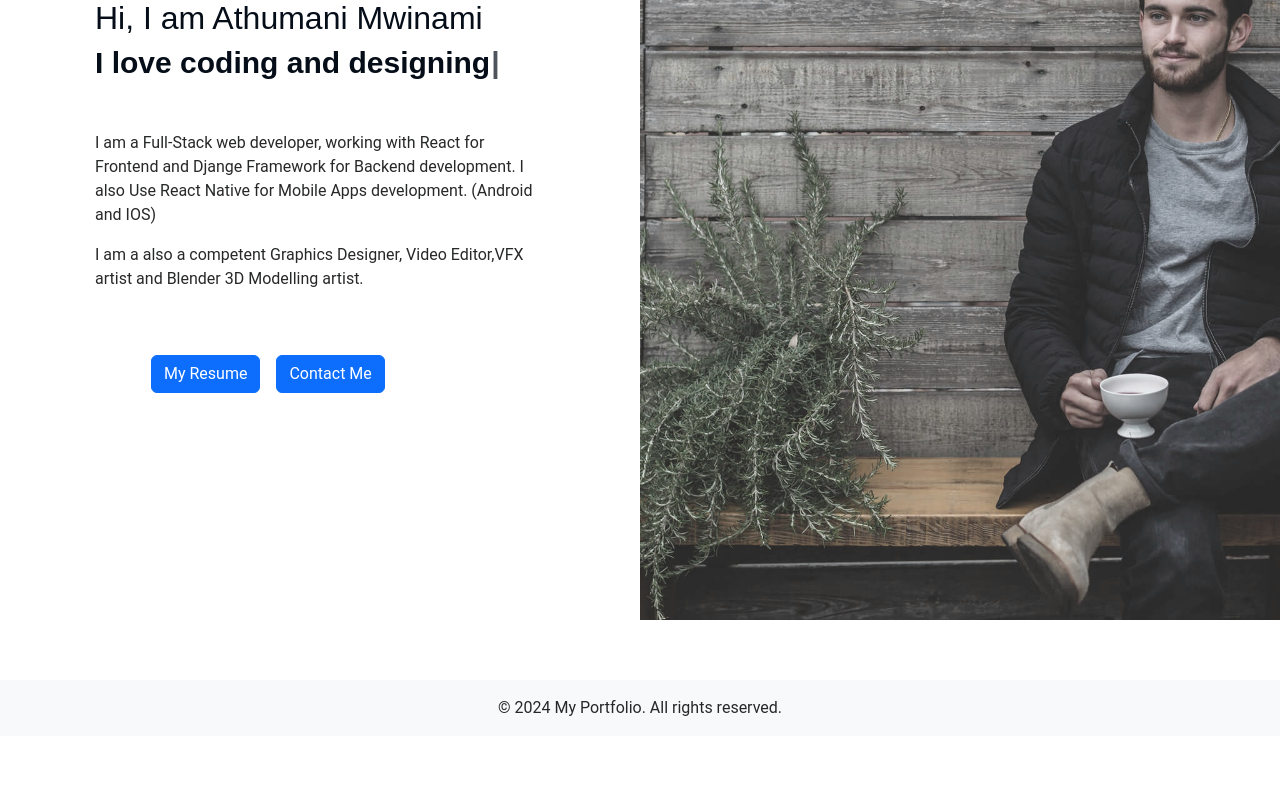
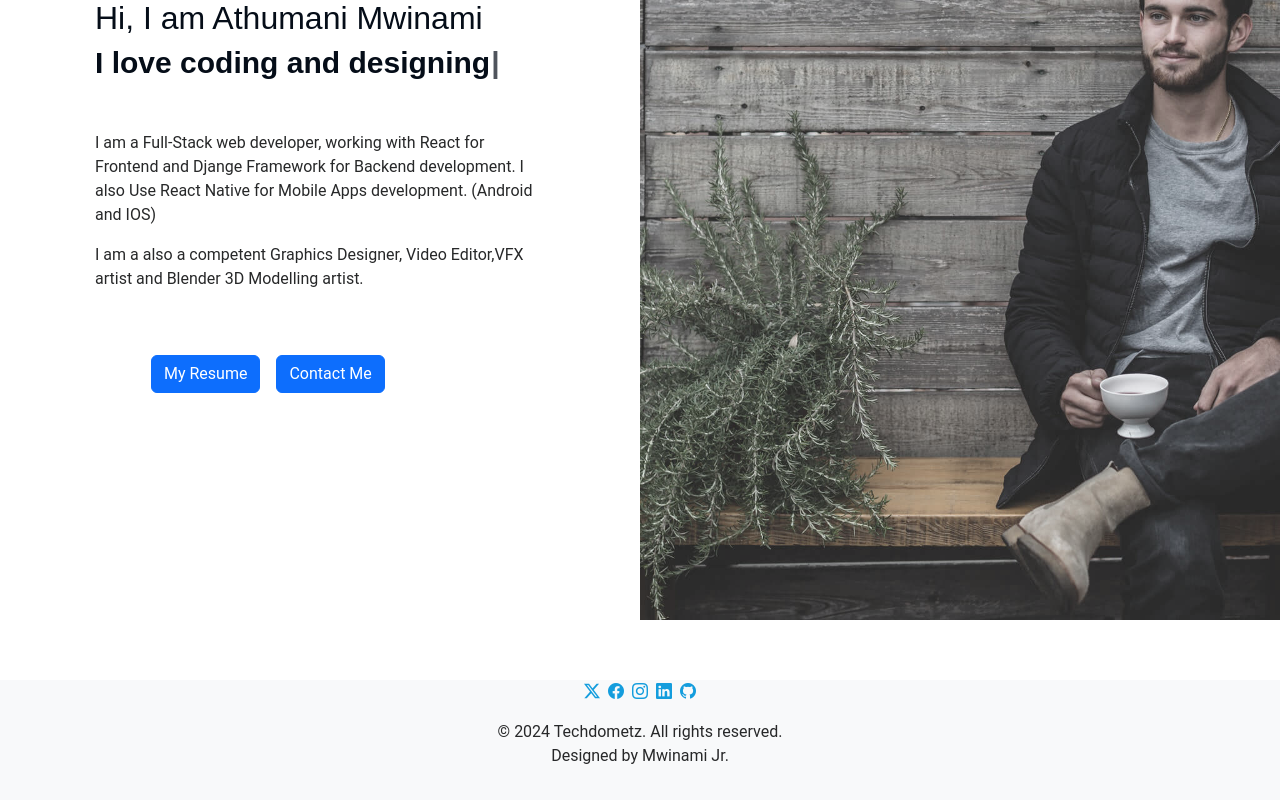
Before and after one commit to mwinamijr/mwinamijr.github.io, a React (Create React App) app: page / in a window 1280 px wide. Shown: the part 356-1156 px from the top of the page. Before the commit the page ends 1092 px from the top, so only its background shows below. Built offline with nearby package versions, Linux system fonts and the light colour scheme.

Commit message:
added github link

```diff
--- a/src/components/Footer.js
+++ b/src/components/Footer.js
@@ -1,10 +1,20 @@
 import React from 'react';
+import { Link } from 'react-router-dom';
 
 function Footer() {
   return (
     <footer className="bg-light text-center text-lg-start">
+      <div className="social-links text-center">
+        <Link to="https://x.com/mwinami_" className="twitter p-1"><i className="bi bi-twitter-x"></i></Link>
+        <Link to="https://facebook.com/mwinamijr" className="facebook p-1"><i className="bi bi-facebook"></i></Link>
+        <Link to="https://instagram.com/_mwinami" className="instagram p-1"><i className="bi bi-instagram"></i></Link>
+        <Link to="https://linkedin.com/in/mwinamijr" className="linkedin p-1"><i className="bi bi-linkedin"></i></Link>
+        <Link to="https://github.com/mwinamijr" className="github p-1"><i className="bi bi-github"></i></Link>
+      </div>
       <div className="text-center p-3">
-        &copy; {new Date().getFullYear()} My Portfolio. All rights reserved.
+        <p>
+          &copy; {new Date().getFullYear()} Techdometz. All rights reserved. <br />Designed by Mwinami Jr.
+        </p>
       </div>
     </footer>
   );
```
